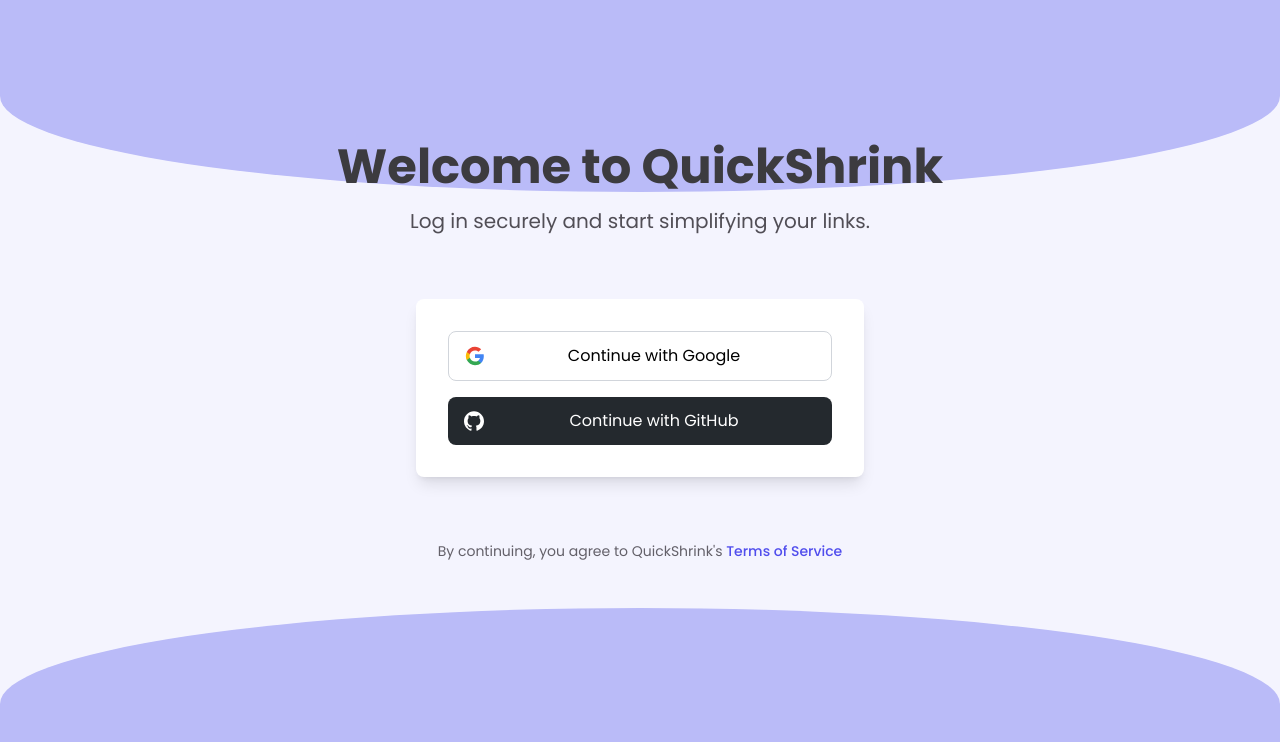
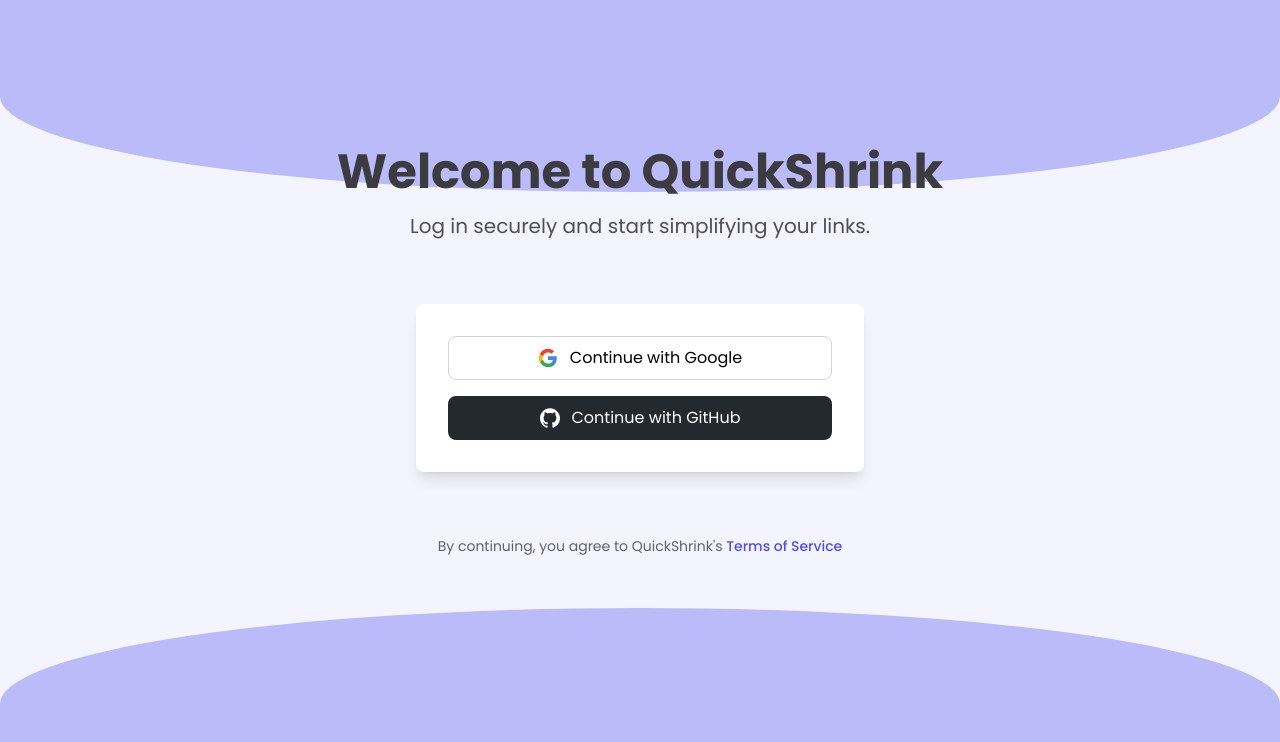
Before and after one commit to JosePabloSG/shrinkily-app, a Next.js app: page /auth/signin in a window 1280 px wide. Shown: the top 742 px of the page. Built offline with nearby package versions, Linux system fonts and the light colour scheme; a web font is replaced by a local one.

Commit message:
Refactor ProvidersLogin component: enhance button height, improve layout consistency, and adjust text styling for better readability

```diff
--- a/components/auth/providers-login.tsx
+++ b/components/auth/providers-login.tsx
@@ -3,7 +3,7 @@
 import { useState } from "react";
 import { signIn } from "next-auth/react";
 import { useSearchParams } from "next/navigation";
-import { Loader } from "lucide-react";
+import { Loader } from 'lucide-react';
 import toast from "react-hot-toast";
 import { GithubIcon, GoogleIcon } from "../icons";
 
@@ -51,16 +51,16 @@
             key={sp.provider}
             disabled={loading}
             onClick={() => handleProviderLogin(sp.provider)}
-            className={`w-full rounded-lg py-3 px-4 flex items-center justify-center space-x-2 transition duration-200 ${sp.className}`}
+            className={`w-full h-11 rounded-lg flex items-center justify-center gap-3 transition duration-200 ${sp.className}`}
           >
-            <div className="flex items-center justify-center w-5 h-5 flex-shrink-0">
+            <div className="w-5 h-5 flex items-center justify-center flex-shrink-0">
               {provider === sp.provider ? (
                 <Loader className="animate-spin h-5 w-5" />
               ) : (
                 sp.icon
               )}
             </div>
-            <span className="flex-grow text-center">{sp.name}</span>
+            <span className="text-base">{sp.name}</span>
           </button>
         ))}
       </div>
```
